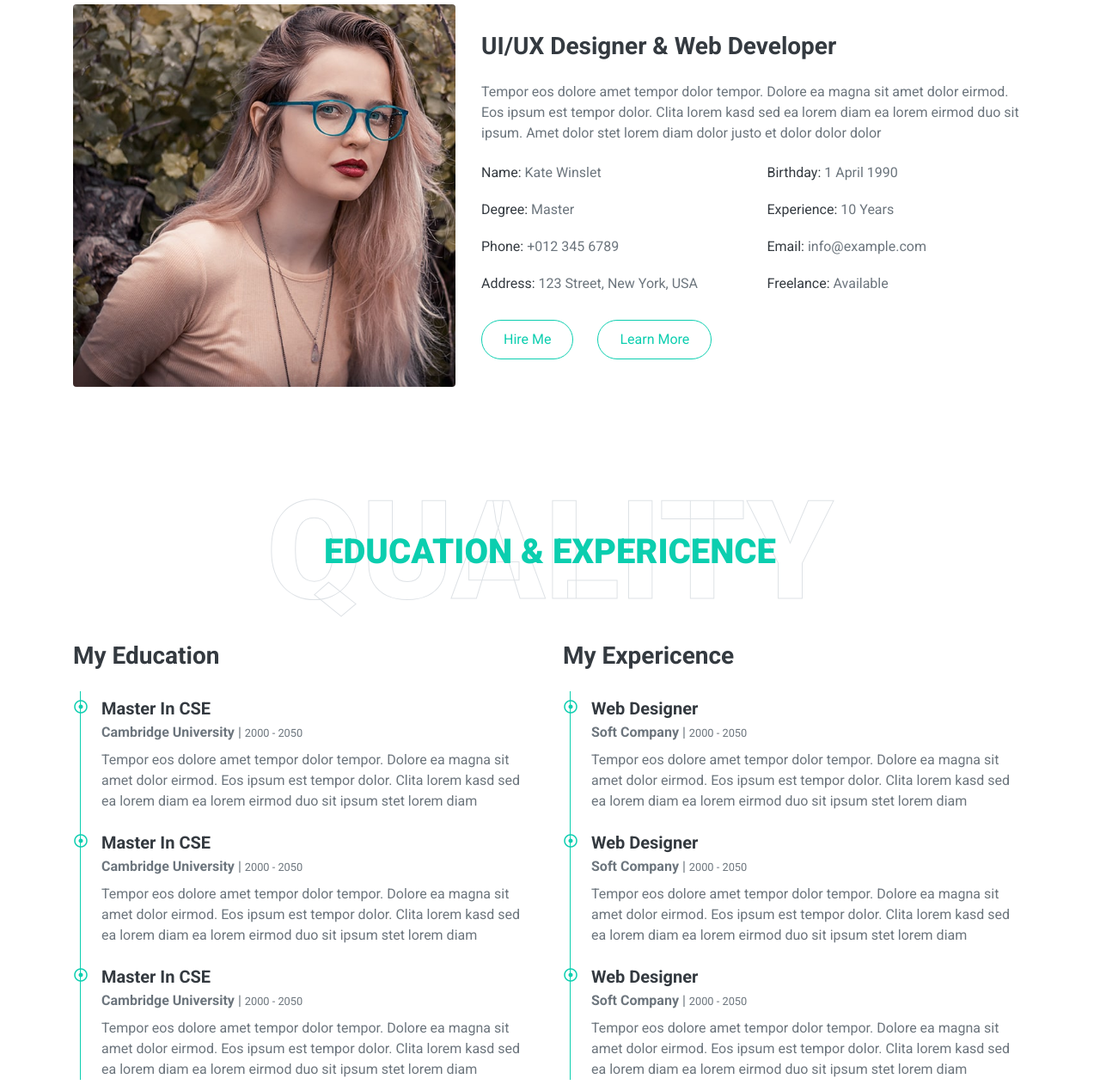
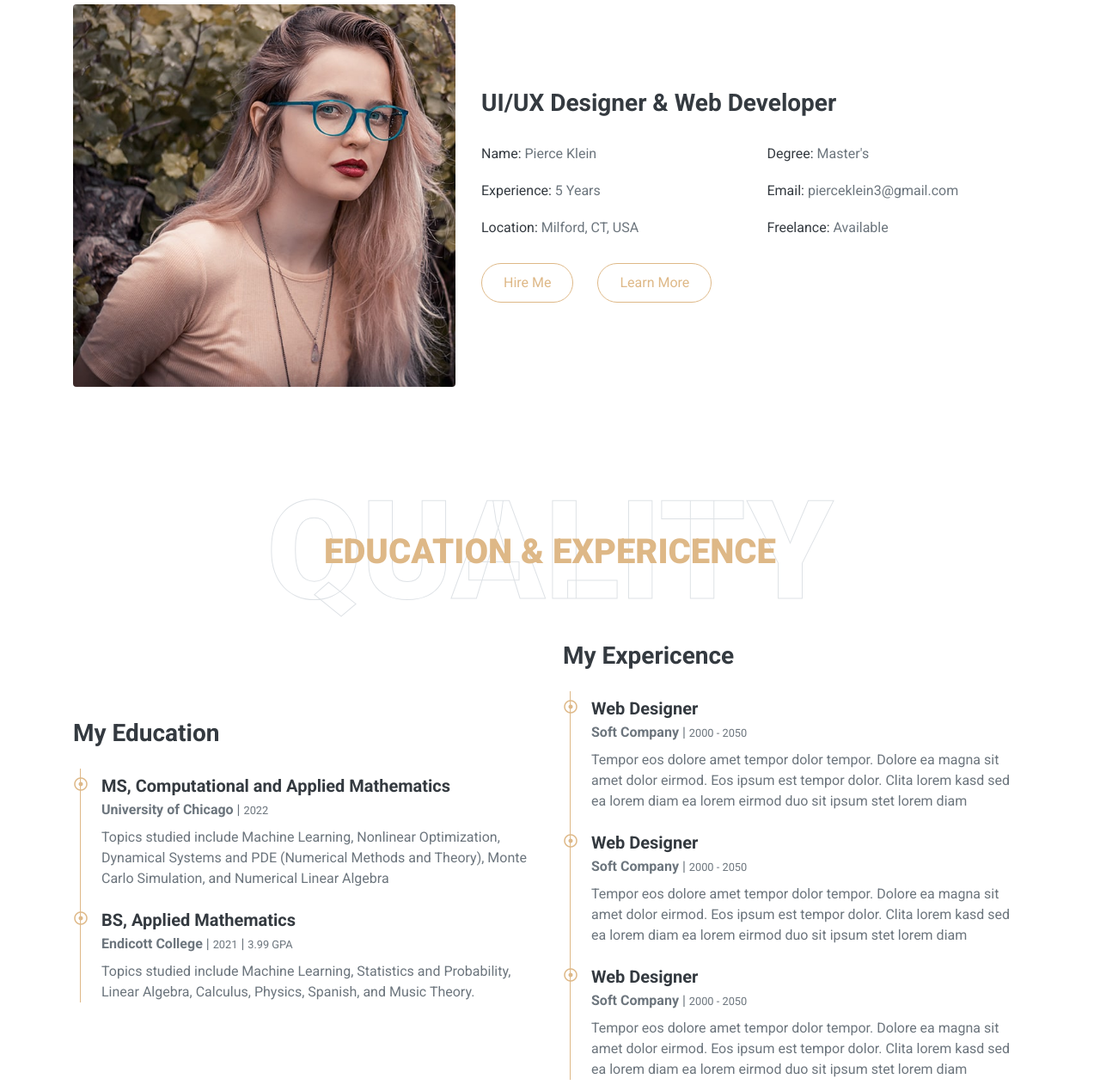
Before and after one commit to pierceklein/pierceklein.github.io, a plain HTML site: page index.html in a window 1280 px wide. Shown: the part 1091-2360 px from the top of the page at 86% size. Drawn offline with nearby package versions, Linux system fonts and the light colour scheme.

Commit message:
First edit

```diff
--- a/index.html
+++ b/index.html
@@ -3,7 +3,7 @@
 
 <head>
     <meta charset="utf-8">
-    <title>FreeFolio - Freelancer Portfolio Template</title>
+    <title>Pierce Klein</title>
     <meta content="width=device-width, initial-scale=1.0" name="viewport">
     <meta content="Free HTML Templates" name="keywords">
     <meta content="Free HTML Templates" name="description">
@@ -77,15 +77,15 @@
         <div class="container">
             <div class="row align-items-center">
                 <div class="col-lg-5 px-5 pl-lg-0 pb-5 pb-lg-0">
-                    <img class="img-fluid w-100 rounded-circle shadow-sm" src="img/profile.jpg" alt="">
+                    <img class="img-fluid w-100 rounded-circle shadow-sm" src="img/profile.png" alt="">
                 </div>
                 <div class="col-lg-7 text-center text-lg-left">
-                    <h3 class="text-white font-weight-normal mb-3">I'm</h3>
-                    <h1 class="display-3 text-uppercase text-primary mb-2" style="-webkit-text-stroke: 2px #ffffff;">Kate Winslet</h1>
+                    <h3 class="text-white font-weight-normal mb-3">Hi, I'm</h3>
+                    <h1 class="display-3 text-uppercase text-primary mb-2" style="-webkit-text-stroke: 2px #ffffff;">Pierce Klein</h1>
                     <h1 class="typed-text-output d-inline font-weight-lighter text-white"></h1>
-                    <div class="typed-text d-none">Web Designer, Web Developer, Front End Developer, Apps Designer, Apps Developer</div>
+                    <div class="typed-text d-none">Data Scientist, Software Engineer, Tutor, Private Music Instructor, Personal Trainer</div>
                     <div class="d-flex align-items-center justify-content-center justify-content-lg-start pt-5">
-                        <a href="" class="btn btn-outline-light mr-5">Download CV</a>
+                        <a href="downloads/Klein_Resume.pdf" download class="btn btn-outline-light mr-5" target="_blank">View Resume</a>
                         <button type="button" class="btn-play" data-toggle="modal"
                             data-src="https://www.youtube.com/embed/DWRcNpR6Kdc" data-target="#videoModal">
                             <span></span>
@@ -112,15 +112,13 @@
                 </div>
                 <div class="col-lg-7">
                     <h3 class="mb-4">UI/UX Designer & Web Developer</h3>
-                    <p>Tempor eos dolore amet tempor dolor tempor. Dolore ea magna sit amet dolor eirmod. Eos ipsum est tempor dolor. Clita lorem kasd sed ea lorem diam ea lorem eirmod duo sit ipsum. Amet dolor stet lorem diam dolor justo et dolor dolor dolor</p>
+                    <p></p>
                     <div class="row mb-3">
-                        <div class="col-sm-6 py-2"><h6>Name: <span class="text-secondary">Kate Winslet</span></h6></div>
-                        <div class="col-sm-6 py-2"><h6>Birthday: <span class="text-secondary">1 April 1990</span></h6></div>
-                        <div class="col-sm-6 py-2"><h6>Degree: <span class="text-secondary">Master</span></h6></div>
-                        <div class="col-sm-6 py-2"><h6>Experience: <span class="text-secondary">10 Years</span></h6></div>
-                        <div class="col-sm-6 py-2"><h6>Phone: <span class="text-secondary">+012 345 6789</span></h6></div>
-                        <div class="col-sm-6 py-2"><h6>Email: <span class="text-secondary">info@example.com</span></h6></div>
-                        <div class="col-sm-6 py-2"><h6>Address: <span class="text-secondary">123 Street, New York, USA</span></h6></div>
+                        <div class="col-sm-6 py-2"><h6>Name: <span class="text-secondary">Pierce Klein</span></h6></div>
+                        <div class="col-sm-6 py-2"><h6>Degree: <span class="text-secondary">Master's</span></h6></div>
+                        <div class="col-sm-6 py-2"><h6>Experience: <span class="text-secondary">5 Years</span></h6></div>
+                        <div class="col-sm-6 py-2"><h6>Email: <span class="text-secondary">pierceklein3@gmail.com</span></h6></div>
+                        <div class="col-sm-6 py-2"><h6>Location: <span class="text-secondary">Milford, CT, USA</span></h6></div>
                         <div class="col-sm-6 py-2"><h6>Freelance: <span class="text-secondary">Available</span></h6></div>
                     </div>
                     <a href="" class="btn btn-outline-primary mr-4">Hire Me</a>
@@ -145,21 +143,18 @@
                     <div class="border-left border-primary pt-2 pl-4 ml-2">
                         <div class="position-relative mb-4">
                             <i class="far fa-dot-circle text-primary position-absolute" style="top: 2px; left: -32px;"></i>
-                            <h5 class="font-weight-bold mb-1">Master In CSE</h5>
-                            <p class="mb-2"><strong>Cambridge University</strong> | <small>2000 - 2050</small></p>
-                            <p>Tempor eos dolore amet tempor dolor tempor. Dolore ea magna sit amet dolor eirmod. Eos ipsum est tempor dolor. Clita lorem kasd sed ea lorem diam ea lorem eirmod duo sit ipsum stet lorem diam</p>
+                            <h5 class="font-weight-bold mb-1">MS, Computational and Applied Mathematics</h5>
+                            <p class="mb-2"><strong>University of Chicago</strong> | <small>2022</small></p>
+                            <p>Topics studied include Machine Learning, Nonlinear Optimization, Dynamical Systems and PDE
+                                (Numerical Methods and Theory), Monte Carlo Simulation, and Numerical Linear Algebra</p>
                         </div>
                         <div class="position-relative mb-4">
                             <i class="far fa-dot-circle text-primary position-absolute" style="top: 2px; left: -32px;"></i>
-                            <h5 class="font-weight-bold mb-1">Master In CSE</h5>
-                            <p class="mb-2"><strong>Cambridge University</strong> | <small>2000 - 2050</small></p>
-                            <p>Tempor eos dolore amet tempor dolor tempor. Dolore ea magna sit amet dolor eirmod. Eos ipsum est tempor dolor. Clita lorem kasd sed ea lorem diam ea lorem eirmod duo sit ipsum stet lorem diam</p>
-                        </div>
-                        <div class="position-relative mb-4">
-                            <i class="far fa-dot-circle text-primary position-absolute" style="top: 2px; left: -32px;"></i>
-                            <h5 class="font-weight-bold mb-1">Master In CSE</h5>
-                            <p class="mb-2"><strong>Cambridge University</strong> | <small>2000 - 2050</small></p>
-                            <p>Tempor eos dolore amet tempor dolor tempor. Dolore ea magna sit amet dolor eirmod. Eos ipsum est tempor dolor. Clita lorem kasd sed ea lorem diam ea lorem eirmod duo sit ipsum stet lorem diam</p>
+                            <h5 class="font-weight-bold mb-1">BS, Applied Mathematics</h5>
+                            <p class="mb-2"><strong>Endicott College</strong> | <small>2021</small> | <small>3.99 GPA</small></p>
+                            <p>Topics studied include Machine Learning, Statistics and Probability, Linear Algebra, Calculus,
+                                Physics, Spanish, and Music Theory.
+                            </p>
                         </div>
                     </div>
                 </div>
```
Also changed, not shown: css/style.css, img/profile.jpg (deleted), 2 other files.
